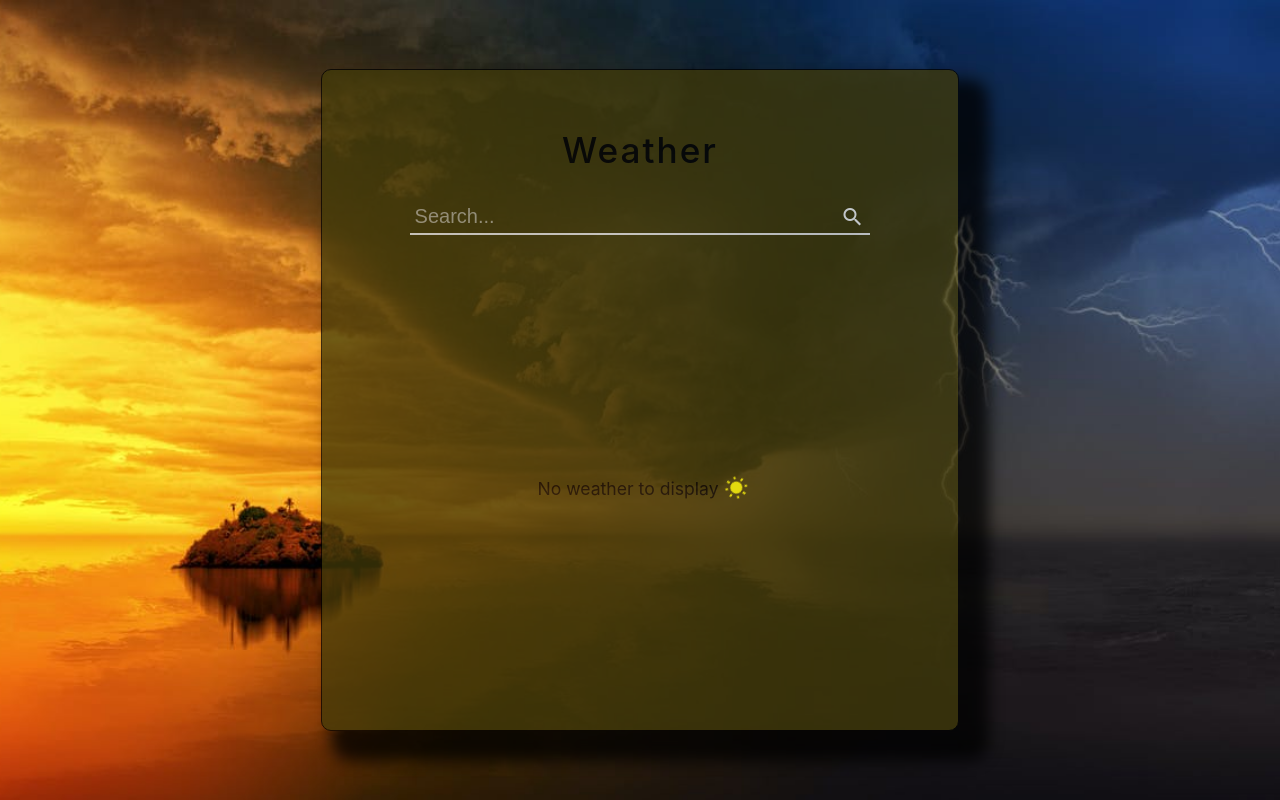
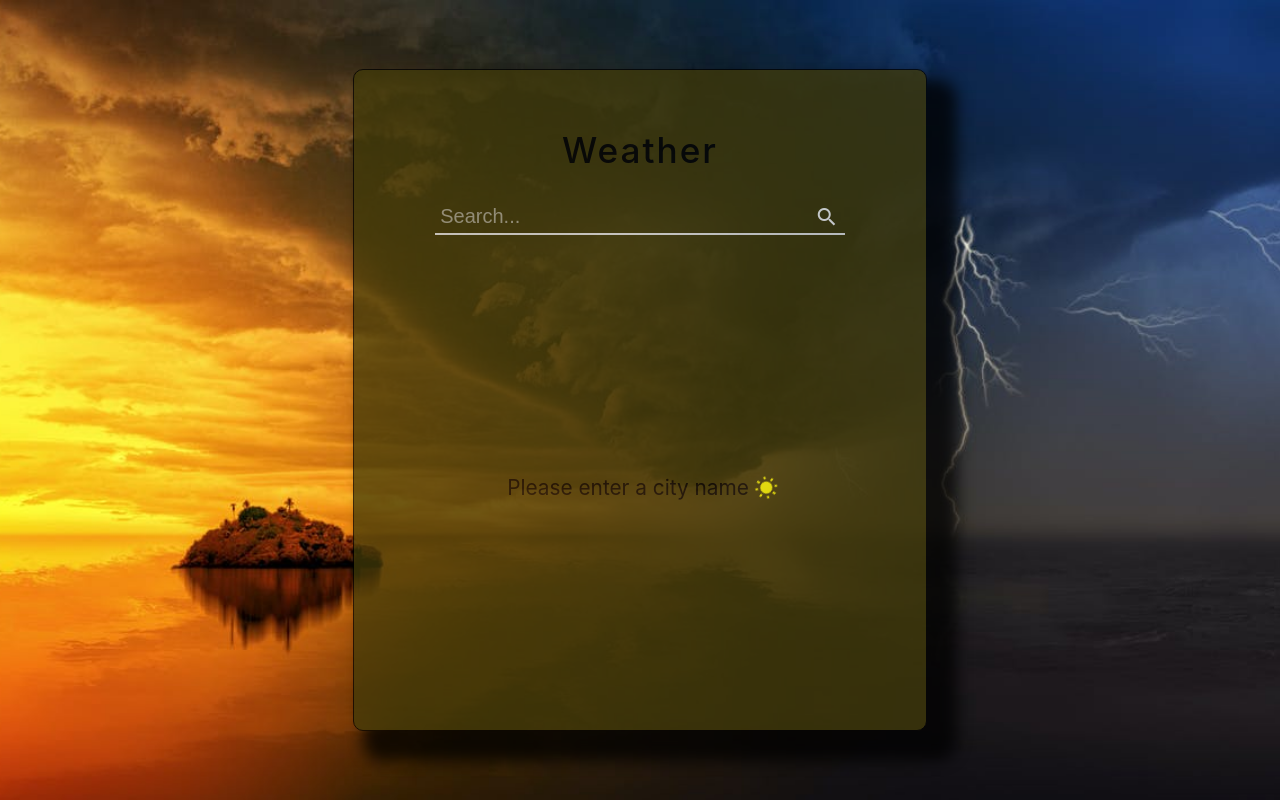
Before and after one commit to Lokoski/WeatherApp, a React (Create React App) app: page / in a window 1280 px wide. Built offline with nearby package versions, Linux system fonts and the light colour scheme.

Commit message:
fixed css and functionality

```diff
--- a/src/App.css
+++ b/src/App.css
@@ -23,7 +23,7 @@ body, html {
   background:rgb(65, 58, 9);
   border: 1px solid black;
   box-shadow: 20px 20px 15px 10px rgba(0, 0, 0, 1);
-  height: 600px;
+  height: 575px;
   width: 45%;
   border-radius: 10px;
   opacity: 0.75;
@@ -62,7 +62,6 @@ body, html {
   outline: none;
   color: #d5d8dc;
   font-size: 1.25rem;
-  cursor: pointer;
 }
 
 .search-input::-webkit-input-placeholder{
@@ -102,3 +101,13 @@ body, html {
 .symbol::after {
   content:'\00b0'
 }
+
+@media screen and (min-width: 700px) {
+    .weather-box{
+      height: 600px;
+      width: 40%;
+    }
+    .weather-info{
+      font-size: 1.3rem;
+    }
+}
--- a/src/components/WeatherBox.jsx
+++ b/src/components/WeatherBox.jsx
@@ -102,7 +102,7 @@ const searchWeatherButton = async (e) => {
       </header>
       {/* <p className="error">Invalid city</p> */}
       <section className="weather-info">
-            {weather.temp === null ? (<p>No weather to display<i className="material-icons">wb_sunny</i></p>) : <WeatherInfo weather={weather}/>}
+            {weather.temp === null ? (<p>Please enter a city name<i className="material-icons">wb_sunny</i></p>) : <WeatherInfo weather={weather}/>}
       </section>
     </div>
   );
```
